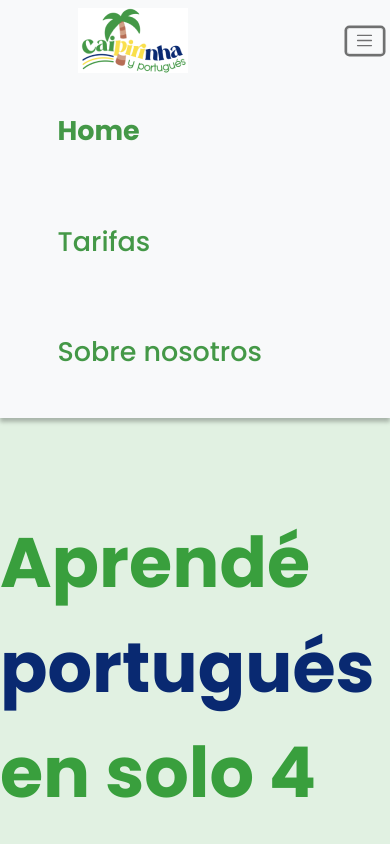
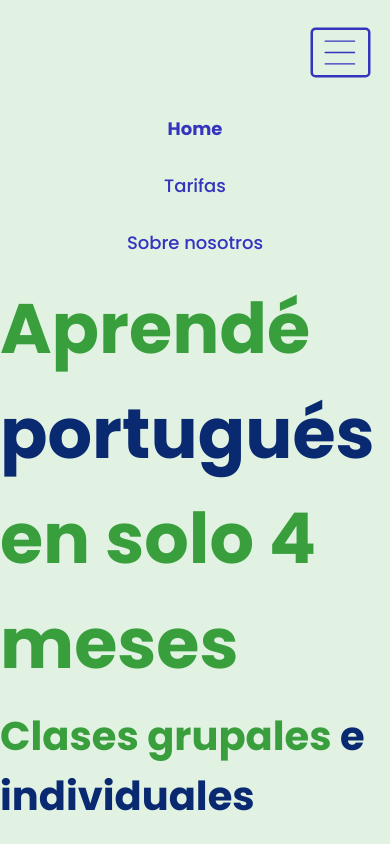
Before and after one commit to jp-quintana/caipirinha-y-portugues, a website: page index.html in a window 390 px wide. Both pictures are taken after a click on the button "Toggle navigation". Shown: the top 844 px of the page. Drawn offline with nearby package versions, Linux system fonts and the light colour scheme.

Commit message:
Header en progreso

```diff
--- a/index.html
+++ b/index.html
@@ -13,16 +13,16 @@
 </head>
 <body>
   <header class="header header__contenedor header__contenedor-inicio">
-    <nav class="header__navbar navbar navbar-expand-lg navbar-light bg-light">
+    <nav class="header__navbar header__navbar-home navbar navbar-expand-lg navbar-light">
       <div class="container-fluid">
-          <a class="navbar-brand" href="index.html">
-              <img class="header__logo"  src="./assets/header/logo-caipirinha.png" alt="Logo">
+          <a class="header__logo-link navbar-brand" href="index.html">
+              <img class="header__logo-home" src="./assets/header/logo-caipirinha.png" alt="Logo">
           </a>
-          <button class="navbar-toggler" type="button" data-bs-toggle="collapse" data-bs-target="#navbarSupportedContent" aria-controls="navbarSupportedContent" aria-expanded="false" aria-label="Toggle navigation">
-          <span class="navbar-toggler-icon"></span>
+          <button class="header__navbar-toggler navbar-toggler" type="button" data-bs-toggle="collapse" data-bs-target="#navbarSupportedContent" aria-controls="navbarSupportedContent" aria-expanded="false" aria-label="Toggle navigation">
+          <span class="header__navbar-toggler-icon navbar-toggler-icon"></span>
           </button>
           <div class="collapse navbar-collapse" id="navbarSupportedContent">
-              <ul class="navbar-nav me-auto mb-2 mb-lg-0">
+              <ul class="navbar-nav ms-auto">
                   <li class="header__nav-item">
                       <a class="nav-link active header__links header__links-activo" aria-current="page" href="index.html">Home</a>
                   </li>
--- a/scss/_header.scss
+++ b/scss/_header.scss
@@ -1,21 +1,63 @@
 .header__navbar {
   box-shadow: 0px 4px 4px 0px rgba(0, 0, 0, 0.25);
+
+  @media (max-width: 768px) {
+    box-shadow: none;
+  }
+}
+
+.header__navbar-home {
+  @media (max-width: 768px) {
+    background: #399F3D26;
+  }
 }
 
 .header__contenedor {
   overflow: hidden;
   &-inicio {
     height: 100vh;
+
+    @media (max-width: 768px) {
+      height: auto;
+    }
   }
 }
 
 .header__logo {
-  margin-left: 7rem;
+  &-link {
+    margin-left: 7rem;
+  }
+  &-home {
+    @media (max-width: 768px) {
+      display: none;
+    }
+  }
+}
+
+.header__navbar-toggler {
+  margin: 2.5rem 1.5rem 2.5rem 0;
+  color: #3534BE !important;
+  border: none;
+
+  &-icon {
+    height: 4rem;
+    width: 4rem;
+  }
+}
+
+.navbar-light .navbar-toggler-icon {
+  background-image: url("../assets/header/iconoir_menu.svg");
+}
+
+.collapse {
+  position: relative;
+  z-index: 1;
 }
 
 .header__nav-item {
   display: flex;
   align-items: center;
+  justify-content: center;
 }
 
 .header__links {
@@ -23,8 +65,15 @@
   font-weight: 500;
   color: #449847 !important;
   margin: 3rem 5rem;
-  display: flex;
   text-align: center;
+
+  @media (max-width: 768px) {
+    color: #3534BE !important;
+    font-size: 1.8rem;
+    margin: 1rem 0;
+
+  }
+
   &-activo {
     font-weight: 700;
   }
@@ -63,10 +112,3 @@
   margin-top: 5rem;
   padding: 1rem 5rem;
 }
-
-
-@media (min-width: 1200px) {
-  .navbar-brand {
-      margin-right: 400px;
-  }
-}
```
Also changed, not shown: pages/sobre-nosotros.html (+4 -4 lines), pages/tarifas.html (+4 -4 lines), assets/header/iconoir_menu.svg (added), css/style.css.
